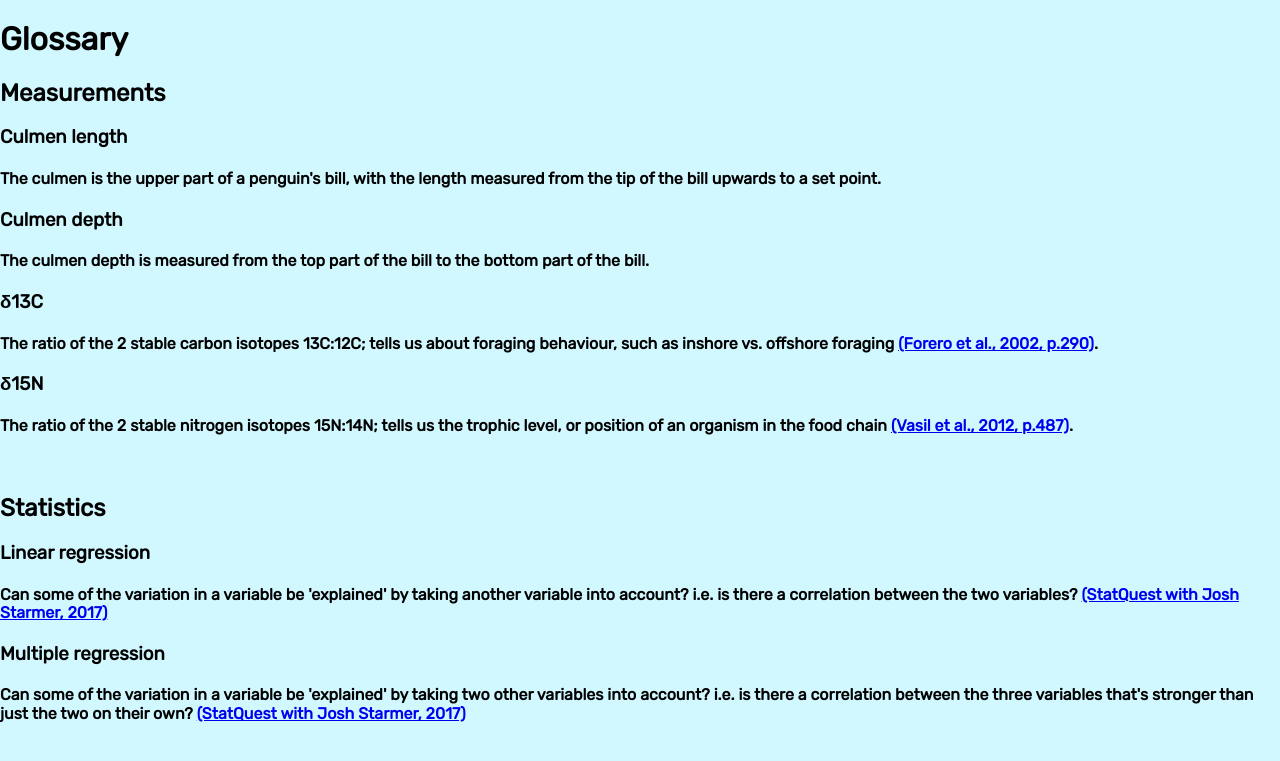
After one commit to Katnippy/plotly-penguins, a Flask app: template flask/app/templates/glossary.html.j2 in a window 1280 px wide. The commit adds this page. Shown: the top 761 px of the page. Run offline with Flask 3, Linux system fonts and the light colour scheme; the template is opened without the code that fills it, so the values that code supplies are empty; style sheets or scripts are compiled from the project's sources.

Commit message:
Add glossary page to Flask app.

```diff
--- a/flask/app/__init__.py
+++ b/flask/app/app.py
@@ -20,5 +20,10 @@ def index():
     return render_template("index.html.j2")
 
 
+@flask_app.route("/glossary/")
+def glossary():
+    return render_template("glossary.html.j2")
+
+
 if __name__ == "__main__":
     flask_app.run(debug=True)
--- /dev/null
+++ b/flask/app/templates/glossary.html.j2
@@ -0,0 +1,79 @@
+{% extends "base.html.j2" %}
+
+{% block head %}
+<title>Glossary</title>
+{% endblock %}
+
+{% block body %}
+<div id="container">
+  <div id="main-heading">
+    <h1>Glossary</h1>
+  </div>
+  <div id="measurements">
+    <div class="heading">
+      <h2>Measurements</h2>
+    </div>
+    <div class="subheading">
+      <h3>Culmen length</h3>
+    </div>
+    <div class="text">
+      <h4>The culmen is the upper part of a penguin's bill, with the length
+        measured from the tip of the bill upwards to a set point.</h4>
+    </div>
+    <div class="subheading">
+      <h3>Culmen depth</h3>
+    </div>
+    <div class="text">
+      <h4>The culmen depth is measured from the top part of the bill to the
+        bottom part of the bill.</h4>
+    </div>
+    <div class="subheading">
+      <h3>δ13C</h3>
+    </div>
+    <div class="text">
+      <h4>The ratio of the 2 stable carbon isotopes 13C:12C; tells us about
+        foraging behaviour, such as inshore vs. offshore foraging
+        <a href=https://www.int-res.com/articles/meps2002/234/m234p289.pdf>
+        (Forero et al., 2002, p.290)</a>.
+      </h4>
+    </div>
+    <div class="subheading">
+      <h3>δ15N</h3>
+    </div>
+    <div class="text">
+      <h4>The ratio of the 2 stable nitrogen isotopes 15N:14N; tells us the
+        trophic level, or position of an organism in the food chain
+        <a href=http://people.uncw.edu/emslies/documents/vasiletal.2012-rcms.pdf>
+        (Vasil et al., 2012, p.487)</a>.
+      </h4>
+    </div>
+  </div>
+  <br>
+  <div id="statistics">
+    <div class="heading">
+      <h2>Statistics</h2>
+    </div>
+    <div class="subheading">
+      <h3>Linear regression</h3>
+    </div>
+    <div class="text">
+      <h4>Can some of the variation in a variable be 'explained' by taking
+        another variable into account? i.e. is there a correlation between the
+        two variables? <a href="https://www.youtube.com/watch?v=nk2CQITm_eo">
+        (StatQuest with Josh Starmer, 2017)</a>
+      </h4>
+    </div>
+    <div class="subheading">
+      <h3>Multiple regression</h3>
+    </div>
+    <div class="text">
+      <h4>Can some of the variation in a variable be 'explained' by taking two
+        other variables into account? i.e. is there a correlation between the
+        three variables that's stronger than just the two on their own?
+        <a href="https://www.youtube.com/watch?v=zITIFTsivN8">
+        (StatQuest with Josh Starmer, 2017)</a>
+      </h4>
+    </div>
+  </div>
+</div>
+{% endblock %}
--- a/flask/app/templates/index.html.j2
+++ b/flask/app/templates/index.html.j2
@@ -6,6 +6,8 @@
 
 {% block body %}
 <h1>Plotly Penguins</h1>
+<a href="/glossary/">Glossary</a>
+<br>
 <a href="/histograms/">Histograms</a>
 <br>
 <a href="/linear_regression/">Linear regression</a>
```
